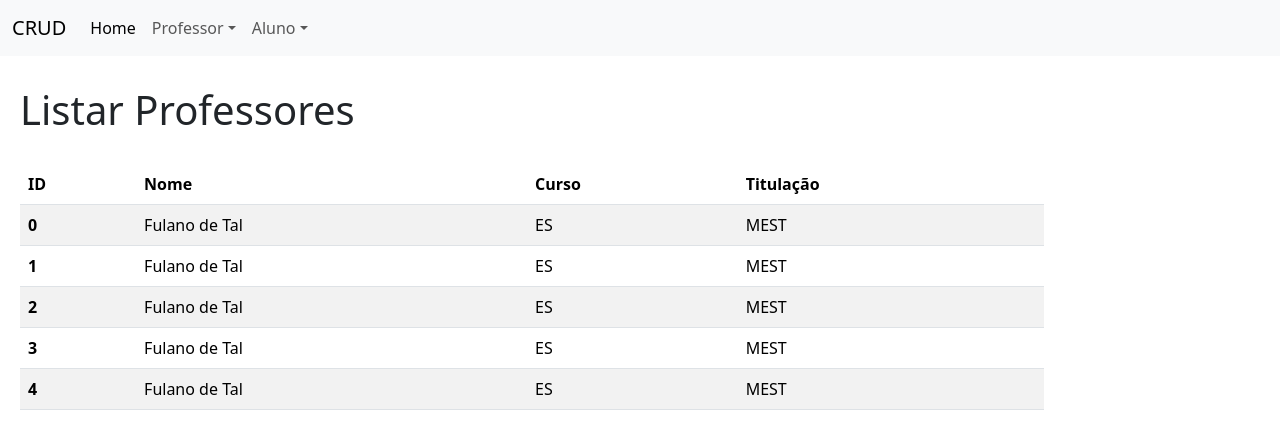
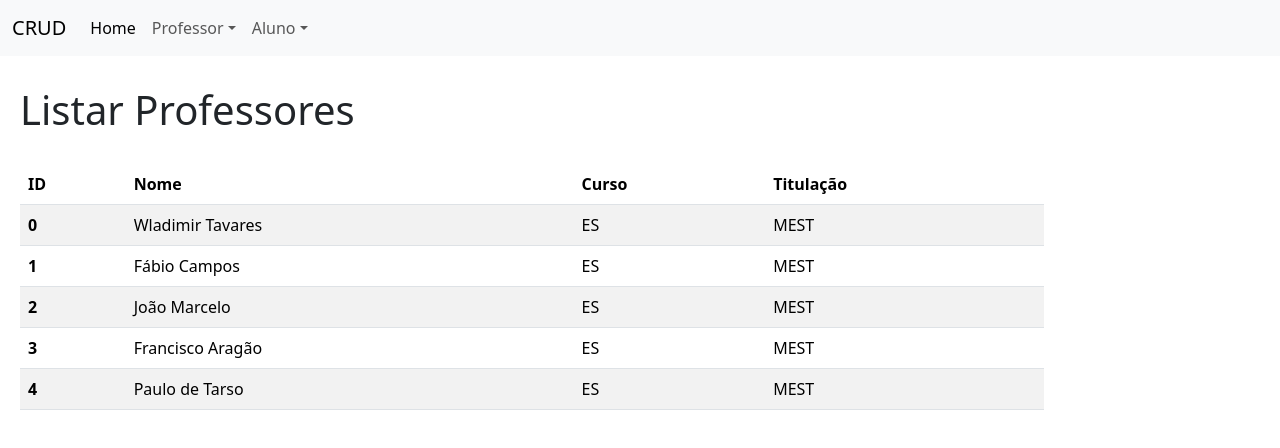
Before and after one commit to jeffersoncarvalho/ufc_2024_1, a React (Create React App) app in the folder WEB/T02/curso_react/: page /professores/listar in a window 1280 px wide. Shown: the top 448 px of the page. Built offline with nearby package versions, Linux system fonts and the light colour scheme; data requests are answered from the project's data file.

Commit message:
axios e fetch no listar t02

```diff
--- /dev/null
+++ b/WEB/T02/curso_react/src/components/15CRUD/data/db.json
@@ -0,0 +1,48 @@
+{
+    "professores": [
+        {
+            "id":0,
+            "nome":"Wladimir Tavares",
+            "curso":"ES",
+            "ai": {"es":false, "lc":false, "md":false, "al":false},
+            "titulacao":"MEST",
+            "universidade":"ufc"
+        },
+        {
+            "id":1,
+            "nome":"Fábio Campos",
+            "curso":"ES",
+            "ai": {"es":false, "lc":false, "md":false, "al":false},
+            "titulacao":"MEST",
+            "universidade":"ufc"
+        },
+        {
+            "id":2,
+            "nome":"João Marcelo",
+            "curso":"ES",
+            "ai": {"es":false, "lc":false, "md":false, "al":false},
+            "titulacao":"MEST",
+            "universidade":"ufc"
+        },
+        {
+            "id":3,
+            "nome":"Francisco Aragão",
+            "curso":"ES",
+            "ai": {"es":false, "lc":false, "md":false, "al":false},
+            "titulacao":"MEST",
+            "universidade":"ufc"
+        },
+        {
+            "id":4,
+            "nome":"Paulo de Tarso",
+            "curso":"ES",
+            "ai": {"es":false, "lc":false, "md":false, "al":false},
+            "titulacao":"MEST",
+            "universidade":"ufc"
+        }
+    ],
+    "alunos": [
+
+    ]
+
+}
--- a/WEB/T02/curso_react/src/components/15CRUD/professor/ListarProfessor.js
+++ b/WEB/T02/curso_react/src/components/15CRUD/professor/ListarProfessor.js
@@ -1,7 +1,59 @@
-import professores from "../data/db_professor";
+//import professores from "../data/db_professor";
+import { useState, useEffect } from "react";
 import "../css/crud.css";
+import axios from "axios";
 
 const ListarProfessor = () => {
+  const [professores, setProfessores] = useState([]);
+
+  useEffect(() => {
+    //getProfessoresAxiosThenCatch();
+    //getProfessoresAxiosAsyncAwait();
+    //getProfessoresFetchThenCatch();
+    getProfessoresFetchAsyncAwait();
+  }, []);
+
+  const getProfessoresFetchAsyncAwait = async () => {
+    try {
+      const response = await fetch("http://localhost:3001/professores");
+      const json = await response.json();
+      setProfessores(json);
+    } catch (error) {
+      console.log(error);
+    }
+  };
+
+  const getProfessoresFetchThenCatch = () => {
+    fetch("http://localhost:3001/professores")
+      .then((response) => {
+        return response.json();
+      })
+      .then((json) => {
+        //console.log(json)
+        setProfessores(json);
+      })
+      .catch((error) => console.log(error));
+  };
+
+  const getProfessoresAxiosAsyncAwait = async () => {
+    try {
+      const response = await axios.get("http://localhost:3001/professores");
+      setProfessores(response.data);
+    } catch (error) {
+      console.log(error);
+    }
+  };
+
+  const getProfessoresAxiosThenCatch = () => {
+    axios
+      .get("http://localhost:3001/professores")
+      .then((response) => {
+        //console.log(response.data)
+        setProfessores(response.data);
+      })
+      .catch((error) => console.log(error));
+  };
+
   const corpoTabela = () => {
     const novoArray = professores.map(
       (professor) => {
```
